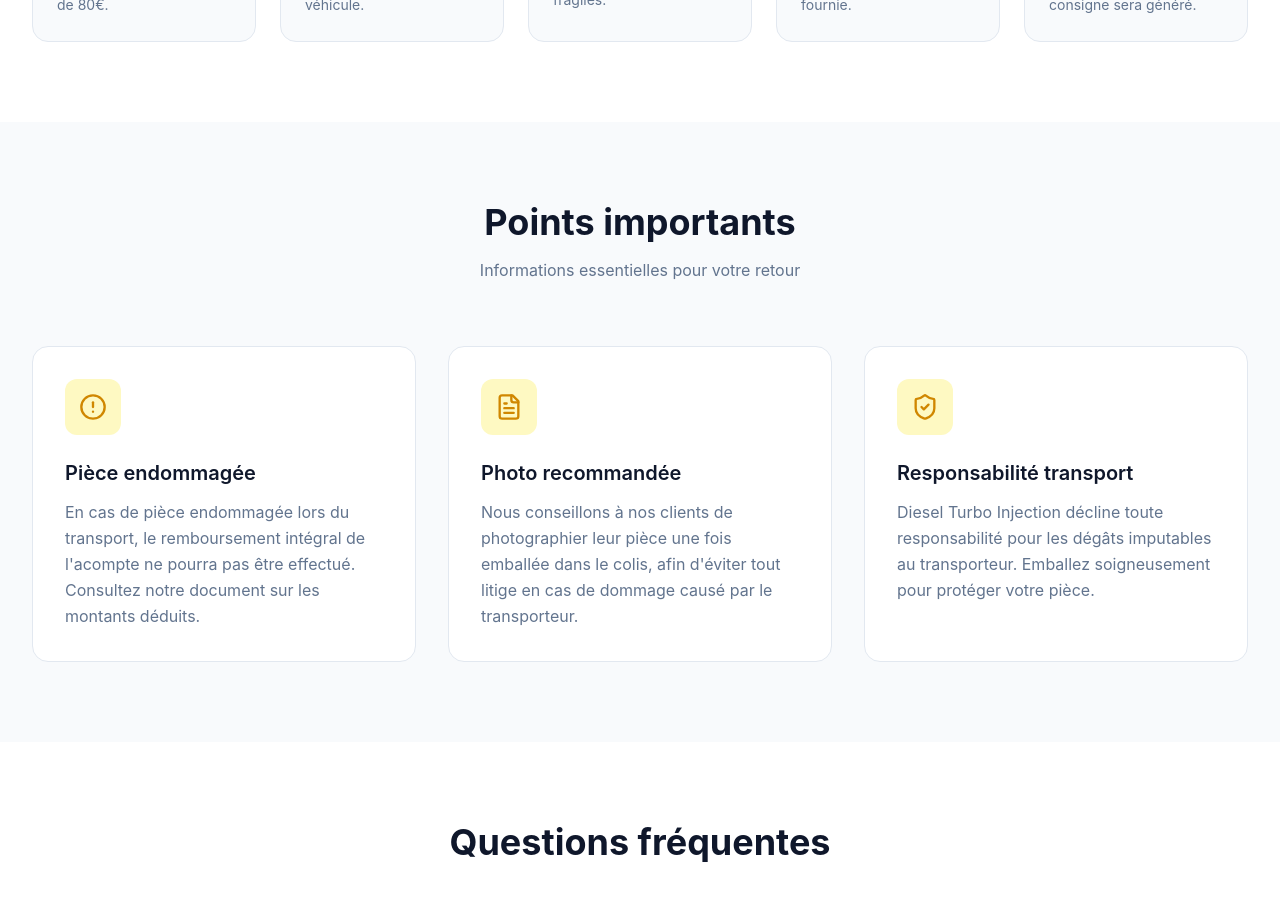
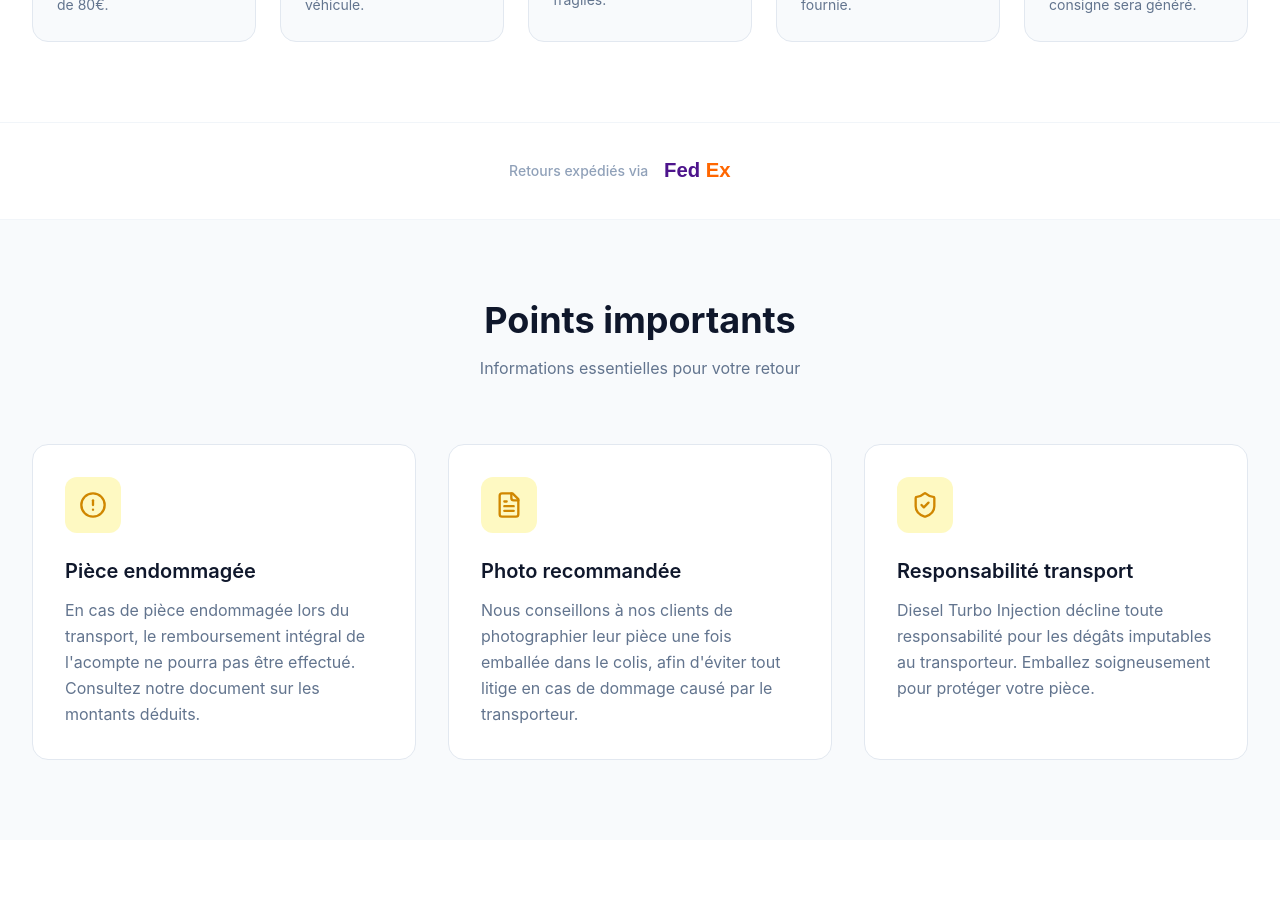
Before and after one commit to BigBonny/diesel-injecteurs, a Next.js app: page /retour-consigne in a window 1280 px wide. Shown: the part 1360-2260 px from the top of the page. Built offline with nearby package versions, Linux system fonts and the light colour scheme.

Commit message:
feat: add FedEx logo to livraison and retour-consigne pages, update carrier text

```diff
--- a/src/app/livraison/page.tsx
+++ b/src/app/livraison/page.tsx
@@ -29,7 +29,7 @@ export default function LivraisonPage() {
         <section className="grid md:grid-cols-3 gap-6">
           {[
             { icon: Clock, title: 'Expédition 24h', desc: 'Commande passée avant 14h expédiée le jour même (jours ouvrés).' },
-            { icon: Truck, title: 'Livraison 24-48h', desc: 'En France métropolitaine via Colissimo, DPD ou Chronopost.' },
+            { icon: Truck, title: 'Livraison 24-48h', desc: 'En France métropolitaine via FedEx, Colissimo ou Chronopost.' },
             { icon: ShieldCheck, title: 'Suivi inclus', desc: 'Numéro de suivi envoyé par email dès l\'expédition.' },
           ].map((item, idx) => (
             <div key={idx} className="bg-white rounded-2xl p-6 border border-slate-200 shadow-sm text-center">
@@ -41,6 +41,11 @@ export default function LivraisonPage() {
             </div>
           ))}
         </section>
+
+        {/* Carrier logos */}
+        <div className="flex items-center justify-center gap-8 py-4">
+          <img src="/assets/fedex.svg" alt="FedEx" className="h-10 object-contain" />
+        </div>
 
         {/* Shipping zones */}
         <section className="bg-white rounded-2xl p-8 border border-slate-200 shadow-sm">
--- a/src/app/retour-consigne/page.tsx
+++ b/src/app/retour-consigne/page.tsx
@@ -134,6 +134,14 @@ export default function RetourConsignePage() {
         </div>
       </section>
 
+      {/* Carrier logo */}
+      <div className="py-8 bg-white border-y border-slate-100">
+        <div className="max-w-7xl mx-auto px-4 sm:px-6 lg:px-8 flex items-center justify-center gap-4">
+          <span className="text-sm text-slate-400 font-medium">Retours expédiés via</span>
+          <img src="/assets/fedex.svg" alt="FedEx" className="h-8 object-contain" />
+        </div>
+      </div>
+
       {/* Important Notes */}
       <section className="py-20 bg-slate-50">
         <div className="max-w-7xl mx-auto px-4 sm:px-6 lg:px-8">
```
Also changed, not shown: public/assets/fedex.svg (added), 1 other file (tests, documents, lock files or other folders).
